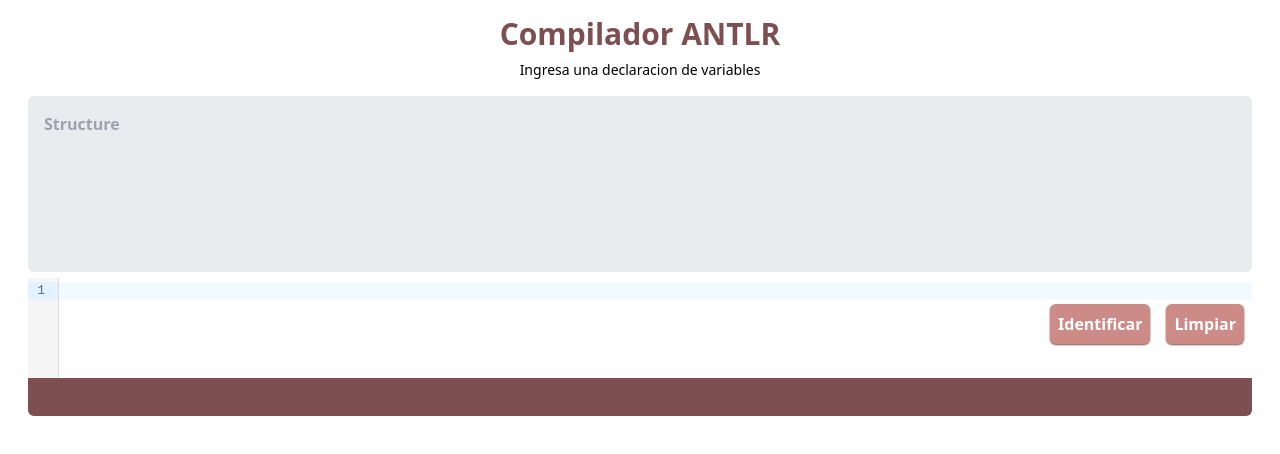
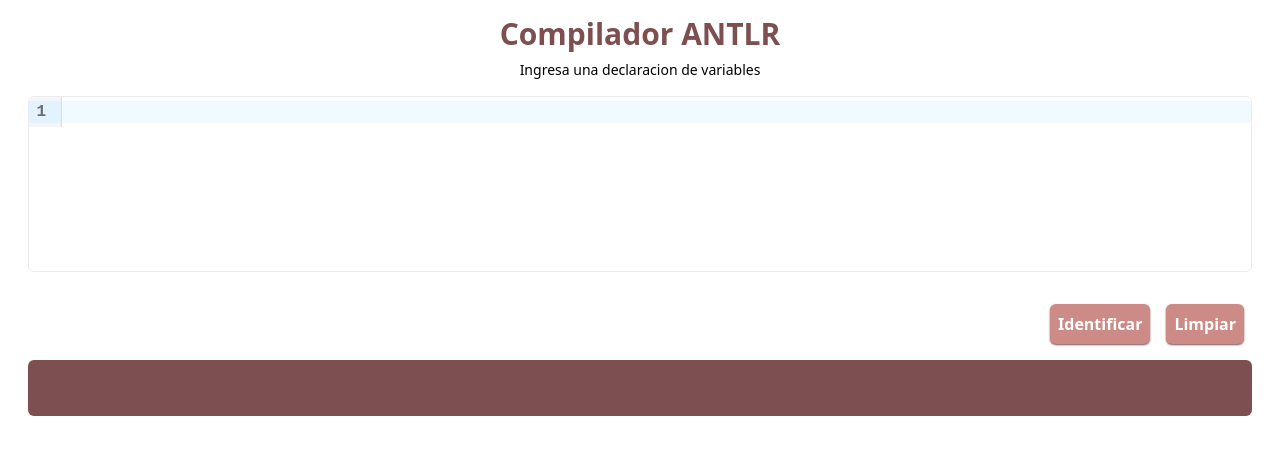
Before and after one commit to mayra1703/CompiladorANTLR, a Next.js app: page / in a window 1280 px wide. Shown: the top 454 px of the page. Built offline with nearby package versions, Linux system fonts and the light colour scheme; what antlr4 would draw is missing.

Commit message:
Funcionalidad CodeMirror

```diff
--- a/src/app/page.js
+++ b/src/app/page.js
@@ -54,19 +54,24 @@
         <p className='m-1 text-sm font-normal'>Ingresa una declaracion de variables</p>
       </section>
 
-      <section className='relative h-44 mx-7'>
-        <textarea className='resize-none rounded-md w-full h-full bg-slate text-md font-semibold p-4 bottom-0 right-0' placeholder='Structure' value={expressions}
-        onChange={inputChange} id='compilador'></textarea>
+      <section className='relative h-44 mx-7 overflow-hidden border border-slate rounded-md'>
+
         <CodeMirror
           value={expressions}
           options={{
-            lineNumbers: true,
-            mode: 'javascript',
-            theme: 'default', // Puedes cambiar el tema según necesites
+            lineNumbers: true, // Puedes cambiar el tema según necesites
             tabSize: 4,
           }}
-          onChange={inputChange}
-          height='100px'
+          style={{
+            resize: 'none',
+            borderRadius: '0.375rem',
+            width: '100%',
+            height: '100%',
+            fontSize: '1rem',
+            fontWeight: '600',
+          }}
+          onChange={(text) => inputChange({
+            target:{value: text}})}
           id='compilador'></CodeMirror>
       </section>
 
```
